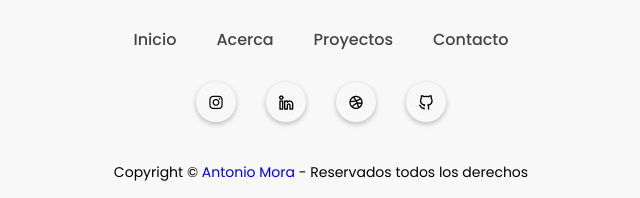
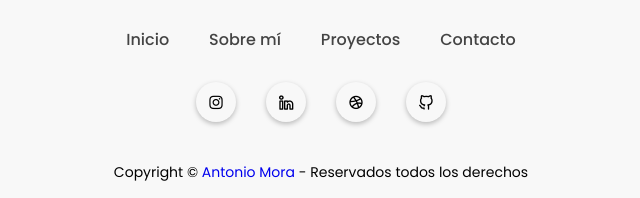
Before and after one commit to Antonio-Mora003/Portafolio-web, a plain HTML site: page index.html in a window 1280 px wide. Shown: the part 2634-2832 px from the top of the page, 319-959 px from the left. Drawn offline with nearby package versions, Linux system fonts and the light colour scheme.

Commit message:
Add files via upload

```diff
--- a/index.html
+++ b/index.html
@@ -11,7 +11,7 @@
     <link rel="stylesheet" href="assets/css/style.css">
 
     <!-- --------- FAVICON ---------- -->
-    <link rel="shortcut icon" href="assets/images/favicon.png" type="image/x-icon">
+    <link rel="shortcut icon" href="assets/images/favicon.webp" type="image/x-icon">
 
     <title>Portfolio </title>
 </head>
@@ -213,7 +213,7 @@
                     <a href="#home">Inicio</a>
                 </li>
                 <li class="footer_menu_list">
-                    <a href="#about">Acerca</a>
+                    <a href="#about">Sobre mí</a>
                 </li>
                 <li class="footer_menu_list">
                     <a href="#projects">Proyectos</a>
```
Also changed, not shown: assets/images/favicon.webp (added).
